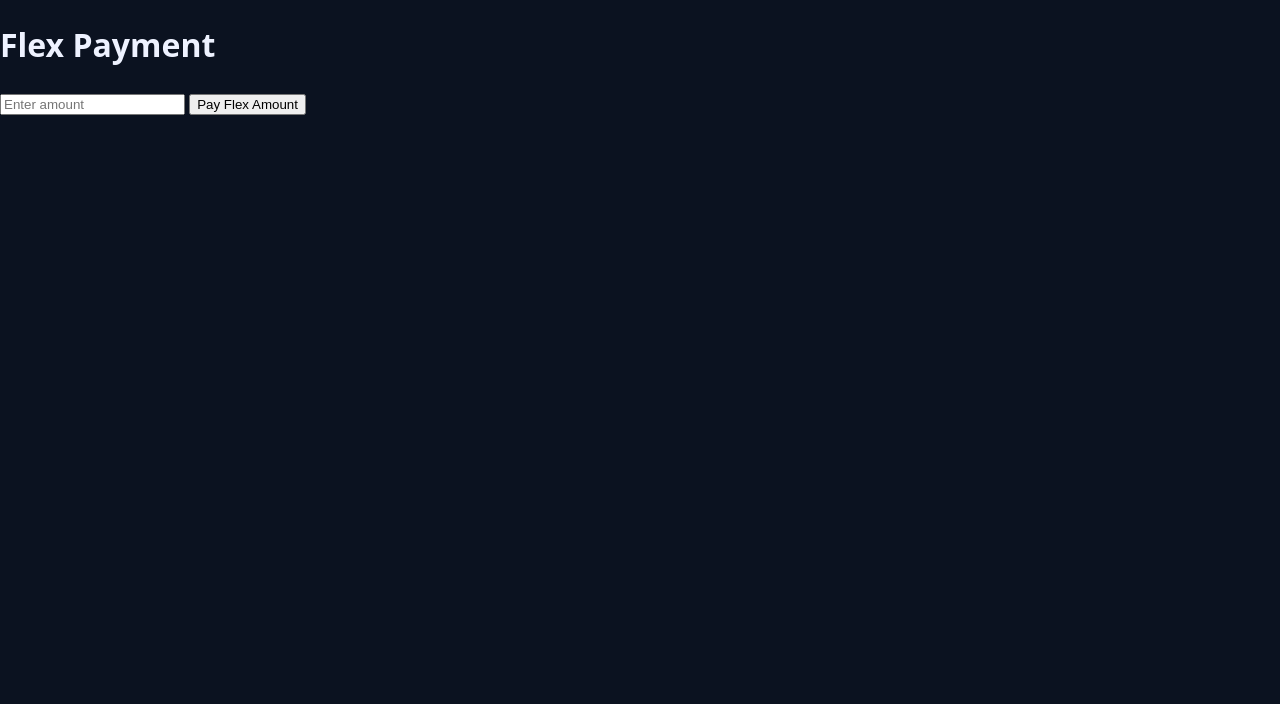
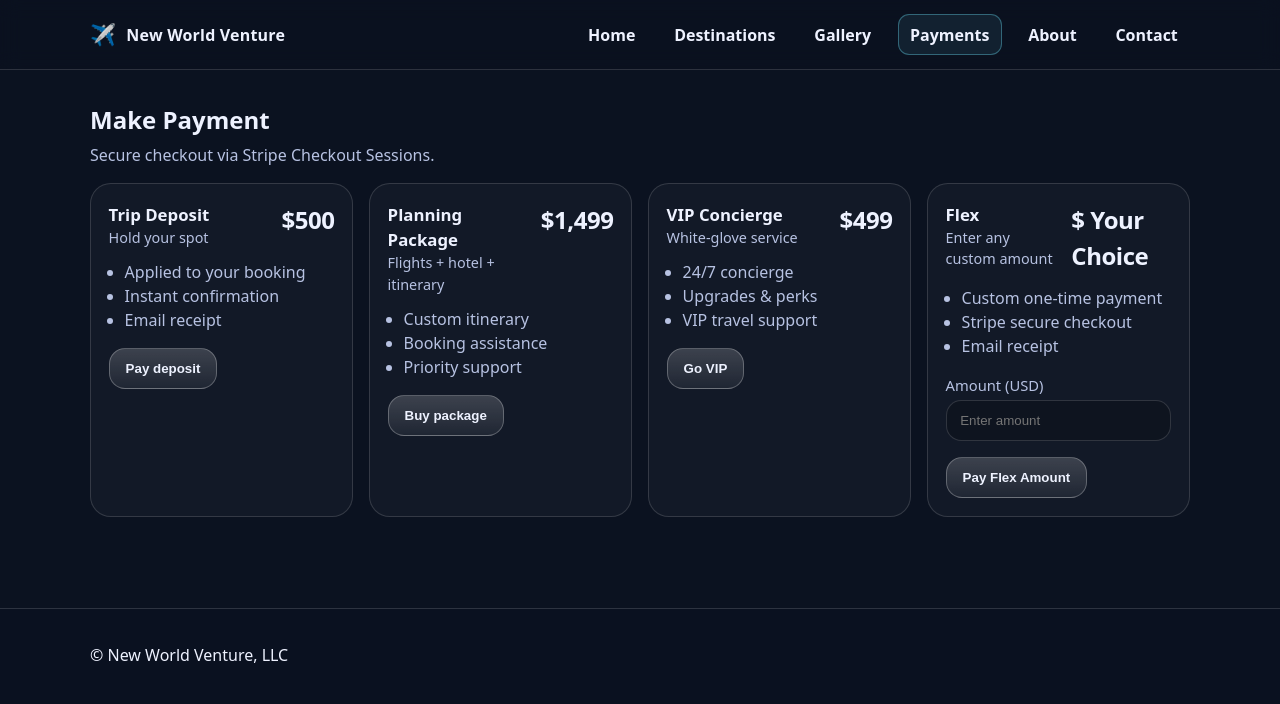
Before and after one commit to NewWorldVenture/newworldventure, a website: page pay.html in a window 1280 px wide. Drawn offline with Linux system fonts and the light colour scheme.

Commit message:
Add files via upload

```diff
--- a/pay.html
+++ b/pay.html
@@ -4,16 +4,122 @@
   <meta charset="utf-8" />
   <meta name="viewport" content="width=device-width, initial-scale=1" />
   <title>Payments — New World Venture</title>
+  <meta name="description" content="Stripe payments page (demo)." />
   <link rel="stylesheet" href="assets/css/styles.css" />
 </head>
-<body>
-<h1>Flex Payment</h1>
+<body><header class="site-header">
+    <div class="container header-inner">
+      <a class="brand" href="index.html" aria-label="Home">
+        <span class="brand-mark">✈️</span>
+        <span class="brand-text">New World Venture</span>
+      </a>
 
-<input id="flexAmount" type="number" placeholder="Enter amount" />
-<button id="flexCheckoutBtn">Pay Flex Amount</button>
+      <nav class="nav" aria-label="Primary">
+        <a class="nav-link" href="index.html">Home</a>
+        <a class="nav-link" href="destinations.html">Destinations</a>
+        <a class="nav-link" href="gallery.html">Gallery</a>
+        <a class="nav-link active" href="pay.html">Payments</a>
+        <a class="nav-link" href="about.html">About</a>
+        <a class="nav-link" href="contact.html">Contact</a>
+      </nav>
 
-<p id="payNote"></p>
+      <button class="nav-toggle" aria-label="Open menu" aria-expanded="false">
+        <span></span><span></span><span></span>
+      </button>
+    </div>
+  </header>
 
-<script src="app_new.js"></script>
+  <main>
+    <section class="section">
+      <div class="container">
+        <div class="section-head">
+          <h1>Make Payment</h1>
+          <p class="muted">Secure checkout via Stripe Checkout Sessions.</p>
+        </div>
+
+        <div class="price-grid price-grid-4" aria-label="Payment options">
+          <div class="price-card">
+            <div class="price-top">
+              <div>
+                <div class="price-title">Trip Deposit</div>
+                <div class="muted small">Hold your spot</div>
+              </div>
+              <div class="price-amt">$500</div>
+            </div>
+            <ul class="price-list">
+              <li>Applied to your booking</li>
+              <li>Instant confirmation</li>
+              <li>Email receipt</li>
+            </ul>
+            <button class="btn btn-primary" type="button" data-stripe-price="price_1T69GcGgxH6Dy9pRRrSRkJt5">Pay deposit</button>
+          </div>
+
+          <div class="price-card">
+            <div class="price-top">
+              <div>
+                <div class="price-title">Planning Package</div>
+                <div class="muted small">Flights + hotel + itinerary</div>
+              </div>
+              <div class="price-amt">$1,499</div>
+            </div>
+            <ul class="price-list">
+              <li>Custom itinerary</li>
+              <li>Booking assistance</li>
+              <li>Priority support</li>
+            </ul>
+            <button class="btn btn-primary" type="button" data-stripe-price="price_1T69HVGgxH6Dy9pRcq2cQmgm">Buy package</button>
+          </div>
+
+          <div class="price-card">
+            <div class="price-top">
+              <div>
+                <div class="price-title">VIP Concierge</div>
+                <div class="muted small">White-glove service</div>
+              </div>
+              <div class="price-amt">$499</div>
+            </div>
+            <ul class="price-list">
+              <li>24/7 concierge</li>
+              <li>Upgrades & perks</li>
+              <li>VIP travel support</li>
+            </ul>
+            <button class="btn btn-primary" type="button" data-stripe-price="price_1T69I6GgxH6Dy9pRoeSjdrWo">Go VIP</button>
+          </div>
+
+          <div class="price-card">
+            <div class="price-top">
+              <div>
+                <div class="price-title">Flex</div>
+                <div class="muted small">Enter any custom amount</div>
+              </div>
+              <div class="price-amt">$ Your Choice</div>
+            </div>
+            <ul class="price-list">
+              <li>Custom one-time payment</li>
+              <li>Stripe secure checkout</li>
+              <li>Email receipt</li>
+            </ul>
+            <label class="field" for="flexAmount">
+              <span>Amount (USD)</span>
+              <input id="flexAmount" type="number" min="0.50" step="0.01" inputmode="decimal" placeholder="Enter amount" />
+            </label>
+            <button class="btn btn-primary" type="button" id="flexCheckoutBtn">Pay Flex Amount</button>
+          </div>
+        </div>
+
+        <p class="form-note" id="payStatus"></p>
+        <p class="form-note" id="payNote"></p>
+      </div>
+    </section>
+  </main>
+
+  <footer class="site-footer">
+    <div class="container footer-inner">
+      <p>© <span id="year"></span> New World Venture, LLC</p>
+    </div>
+  </footer>
+
+  <script src="assets/js/data.js"></script>
+  <script src="assets/js/app.js"></script>
 </body>
 </html>
```
